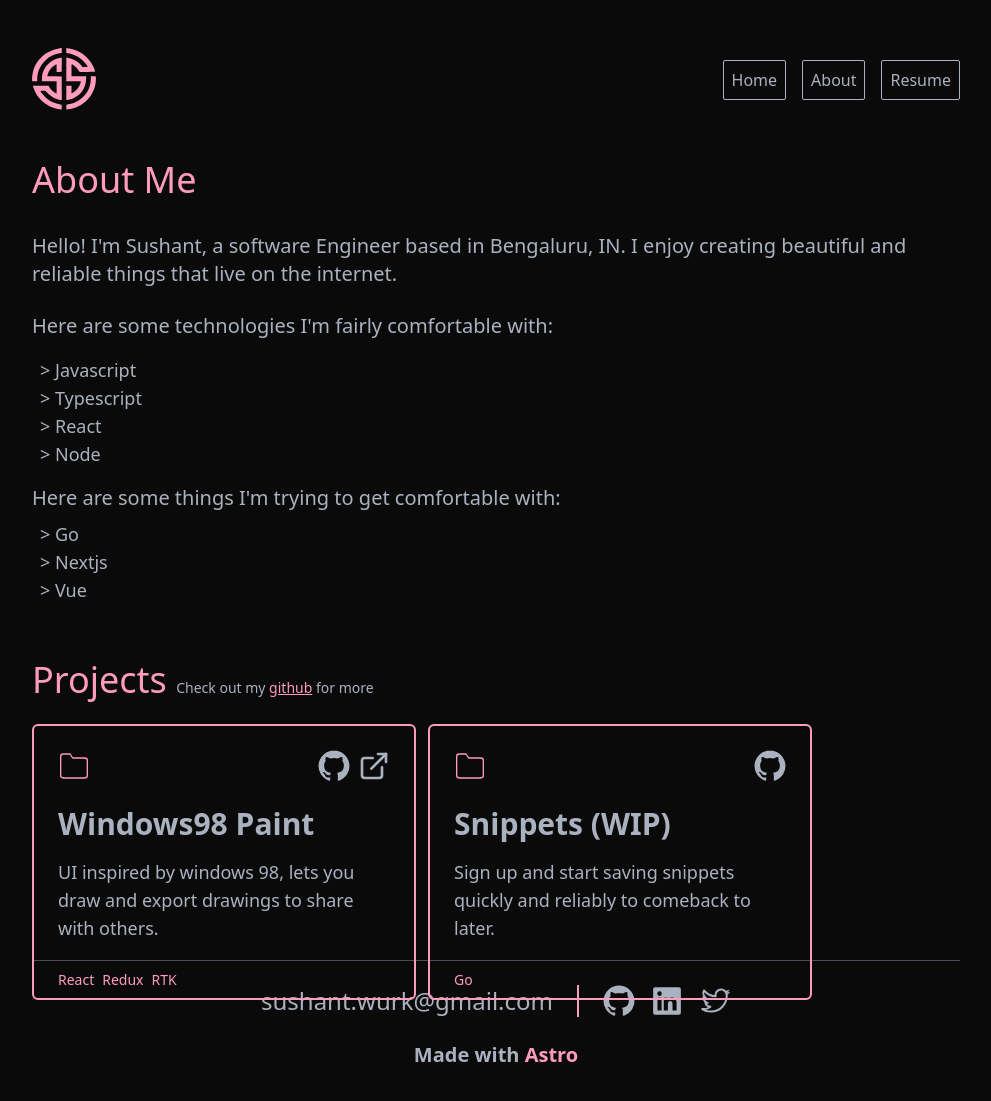
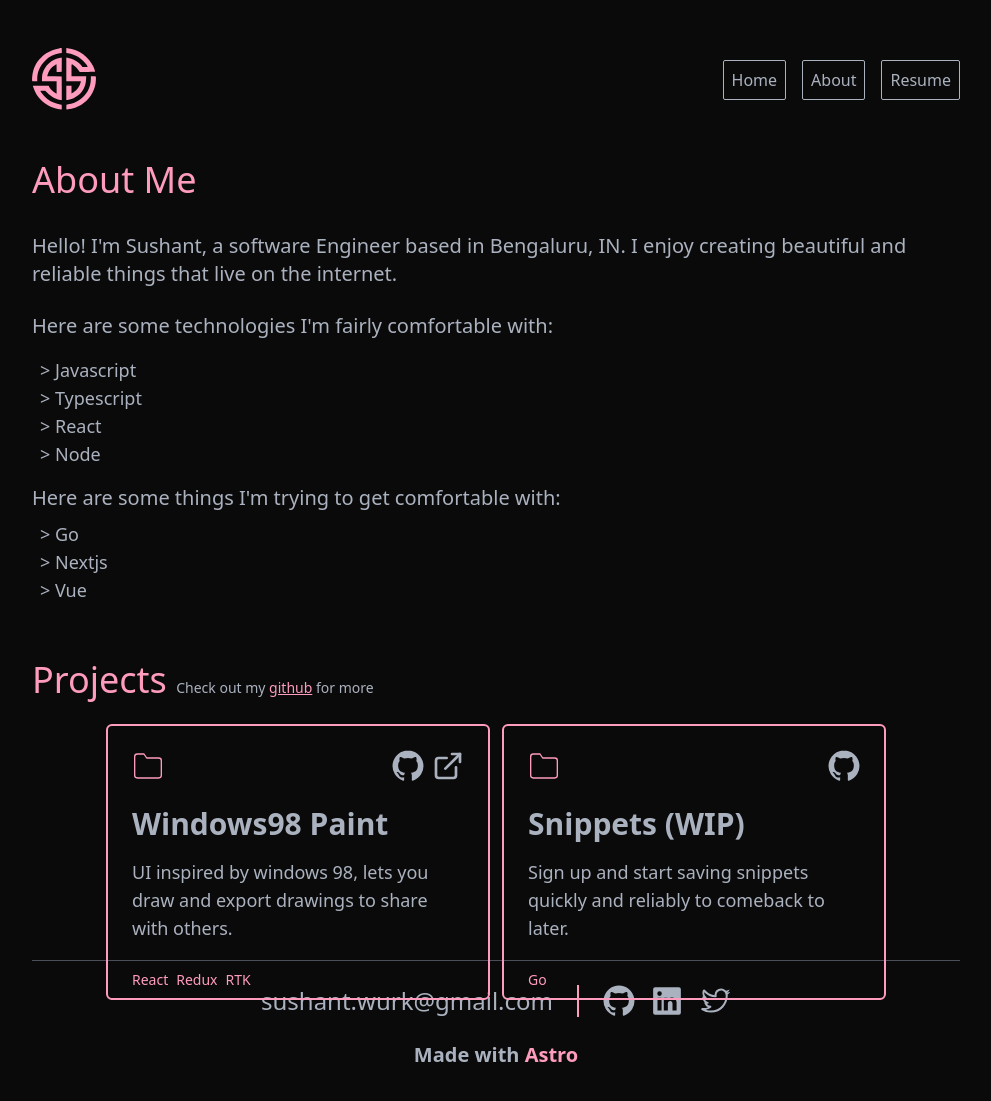
Before and after one commit to SushiJ/portfolio, an Astro site: page /about in a window 1280 px wide. Shown: the whole page, without its empty margins (144-1135 px from the left). Built offline with nearby package versions, Linux system fonts and the light colour scheme; Astro itself is replaced by a stand-in of ours; animation ran at ten frames a second.

Commit message:
Minor: Fixed weird styling issues

```diff
--- a/src/layouts/BaseLayout.astro
+++ b/src/layouts/BaseLayout.astro
@@ -11,11 +11,11 @@ const { title } = Astro.props;
     <meta charset="UTF-8" />
     <link rel="icon" type="image/svg" href="favicon.svg" />
   </head>
-  <body class="flex flex-col px-12 bg-[#0a0a0a] max-h-screen max-w-5xl mx-auto">
-    <Navbar client:load />
-    <main class="h-screen">
-      <slot />
-    </main>
+  <body class="flex flex-col px-12 bg-[#0a0a0a] max-w-5xl mx-auto h-screen">
+    <header>
+      <Navbar client:load />
+    </header>
+    <slot />
     <Footer />
   </body>
 </html>
--- a/src/pages/about.astro
+++ b/src/pages/about.astro
@@ -23,7 +23,7 @@ const learn = ["Go", "Nextjs", "Vue"];
 ---
 
 <BaseLayout title="Sushant Sharma | About">
-  <div class="text-nightOwl-text py-8 text-4xl lg:text-xl">
+  <main class="text-nightOwl-text py-8 text-4xl lg:text-xl h-full">
     <h1 class="text-6xl lg:text-4xl text-nightOwl-pink mb-4 pt-8 lg:pt-0">
       About Me
     </h1>
@@ -67,7 +67,7 @@ const learn = ["Go", "Nextjs", "Vue"];
         for more</span
       >
     </h1>
-    <section class="flex flex-wrap gap-3 py-6 justify-center lg:justify-start">
+    <section class="flex flex-wrap gap-3 py-6 justify-center">
       {
         projects.map((project) => (
           <Card
@@ -79,5 +79,5 @@ const learn = ["Go", "Nextjs", "Vue"];
         ))
       }
     </section>
-  </div>
+  </main>
 </BaseLayout>
--- a/src/pages/index.astro
+++ b/src/pages/index.astro
@@ -4,7 +4,7 @@ import Sphere from "../components/Threejs";
 ---
 
 <BaseLayout title="Sushant Sharma | Home">
-  <div class="flex items-center justify-center font-mono h-full">
+  <main class="flex items-center justify-center font-mono h-full">
     <div>
       <p class="text-nightOwl-pink py-10 text-2xl lg:text-xl">Hi, my name is</p>
       <p class="text-7xl lg:text-5xl text-nightOwl-text font-bold py-2">
@@ -23,5 +23,5 @@ import Sphere from "../components/Threejs";
     <div class="hidden lg:block">
       <Sphere client:load />
     </div>
-  </div>
+  </main>
 </BaseLayout>
```
